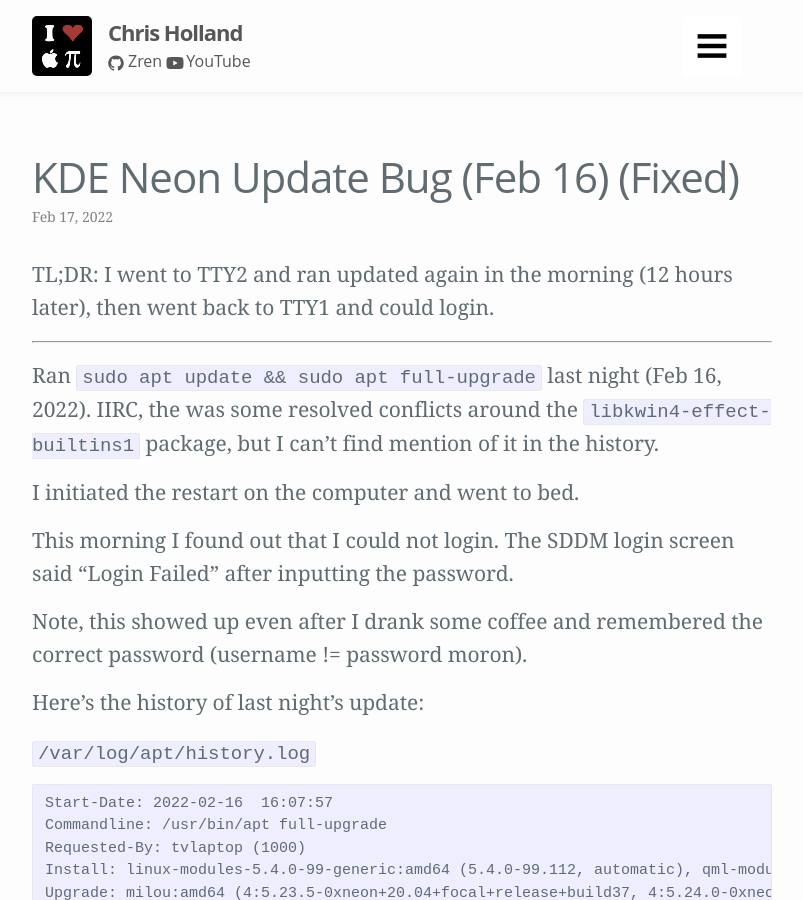
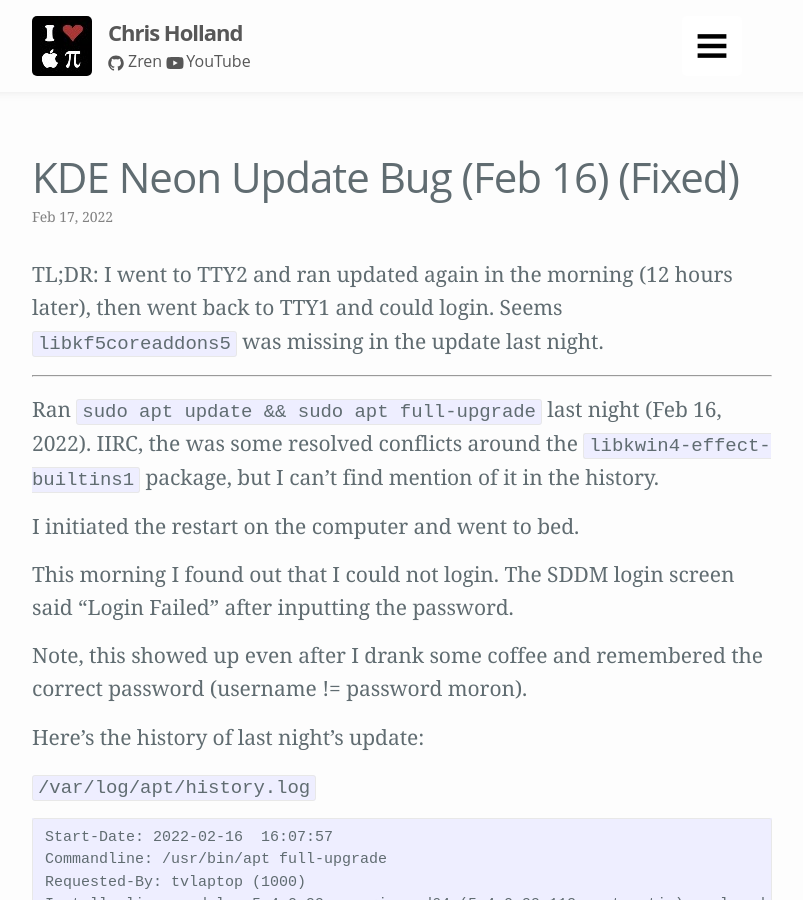
Before and after one commit to Zren/zren.github.io, a Jekyll site: the page built from _posts/2022-02-17-kde-neon-update-bug-feb-16.markdown, in a window 1280 px wide and 900 px high. Shown: the whole window, without its empty margins (238-1041 px from the left). Built offline with Jekyll 4.4.1, drawn with Linux system fonts in a browser that asks for light colours.

Commit message:
Mention libkf5coreaddons5 was the missing package.

```diff
--- a/_posts/2022-02-17-kde-neon-update-bug-feb-16.markdown
+++ b/_posts/2022-02-17-kde-neon-update-bug-feb-16.markdown
@@ -3,7 +3,7 @@
 layout: post
 ---
 
-TL;DR: I went to TTY2 and ran updated again in the morning (12 hours later), then went back to TTY1 and could login.
+TL;DR: I went to TTY2 and ran updated again in the morning (12 hours later), then went back to TTY1 and could login. Seems `libkf5coreaddons5` was missing in the update last night.
 
 -----
 
```
